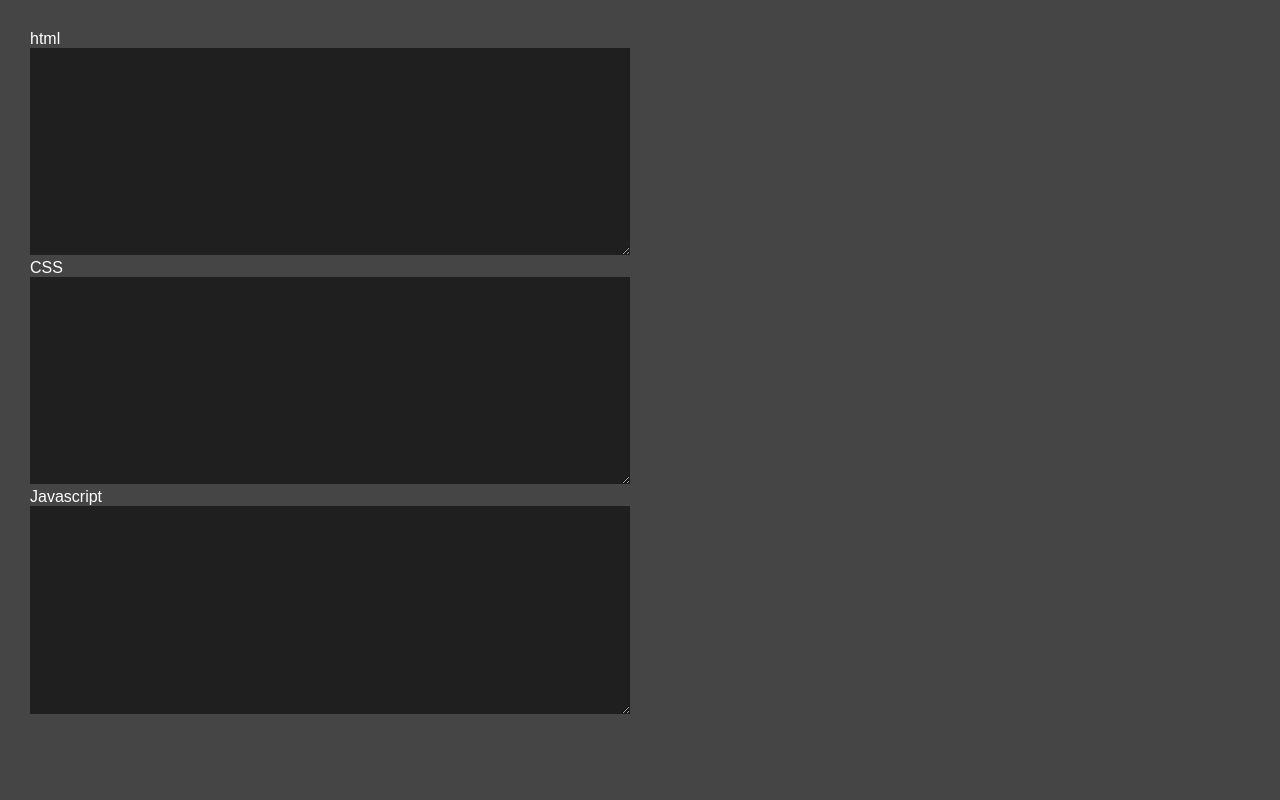
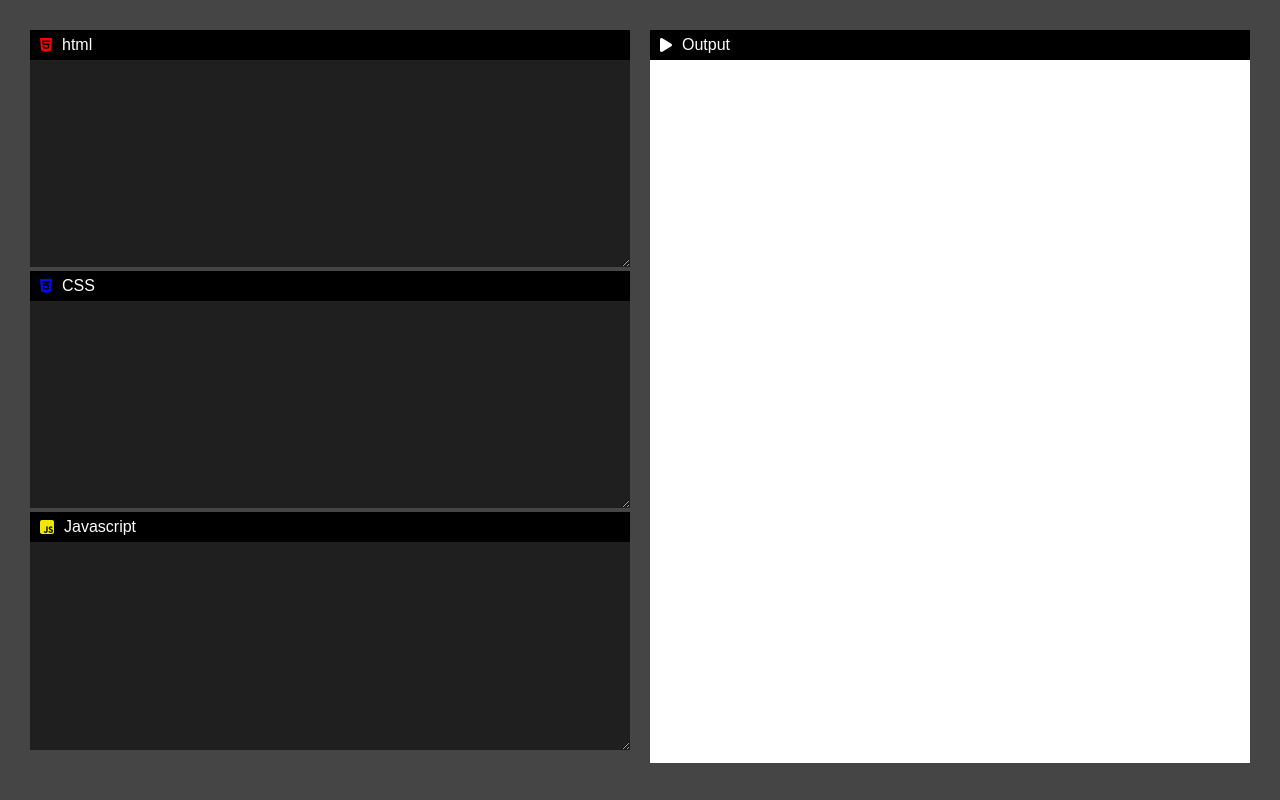
Before and after one commit to jjpyae/Live-Code-Editor, a plain HTML site: page index.html in a window 1280 px wide. Drawn offline with Linux system fonts and the light colour scheme.

Commit message:
Complete

```diff
--- a/index.html
+++ b/index.html
@@ -4,23 +4,41 @@
     <meta name="viewport" content="width=device=width, initial-scale=1.0">
     <title>Live Code Editor</title>
     <link rel="stylesheet" href="style.css">
+    <script src="https://kit.fontawesome.com/f09cc3c67c.js" crossorigin="anonymous"></script>
   </head>
   <body>
     <div class="container">
       <div class="left">
-        <label>html</label>
-        <textarea id="html-code"></textarea>
+        <label><i class="fa-brands fa-html5" style="color: #ff0000;"></i> html</label>
+        <textarea id="html-code" onKeyup="run()"></textarea>
 
-        <label>CSS</label>
-        <textarea id="css-code"></textarea>
+        <label><i class="fa-brands fa-css3-alt" style="color: #040cf6;"></i> CSS</label>
+        <textarea id="css-code" onKeyup="run()"></textarea>
 
-        <label>Javascript</label>
-        <textarea id="js-code"></textarea>
+        <label><i class="fa-brands fa-square-js" style="color: #efe701;"></i> Javascript</label>
+        <textarea id="js-code" onKeyup="run()"></textarea>
       </div>
       <div class="right">
+        <label><i class="fa-solid fa-play"></i>Output</label>
+        <iframe id = "output"></iframe>
 
 
       </div>
     </div>
+    <script>
+      function run(){
+        let htmlCode = document.getElementById("html-code").value;
+        let cssCode = document.getElementById("css-code").value;
+        let jsCode = document.getElementById("js-code").value;
+        let output = document.getElementById("output");
+
+        output.contentDocument.body.innerHTML = htmlCode + "<style>" + cssCode + "</style>";
+
+        output.contentWindow.eval(jsCode);
+
+      }
+    </script>
+
+
   </body>
 </html>
--- a/style.css
+++ b/style.css
@@ -17,7 +17,7 @@ body{
   display: flex;
 }
 
-.left, right {
+.left, .right {
   flex-basis: 50%;
   padding: 10px;
 }
@@ -32,3 +32,24 @@ textarea{
   outline: 0;
   font-size: 18px;
 }
+
+iframe{
+  width: 100%;
+  height: 95%;
+  background: #fff;
+  border: 0;
+  outline: 0;
+}
+
+label i{
+  margin-right: 10px;
+  margin-left: 10px;
+}
+
+label{
+  display:flex;
+  align-items: center;
+  background: #000;
+  height: 30px;
+
+}
```
Also changed, not shown: 1 other file.
